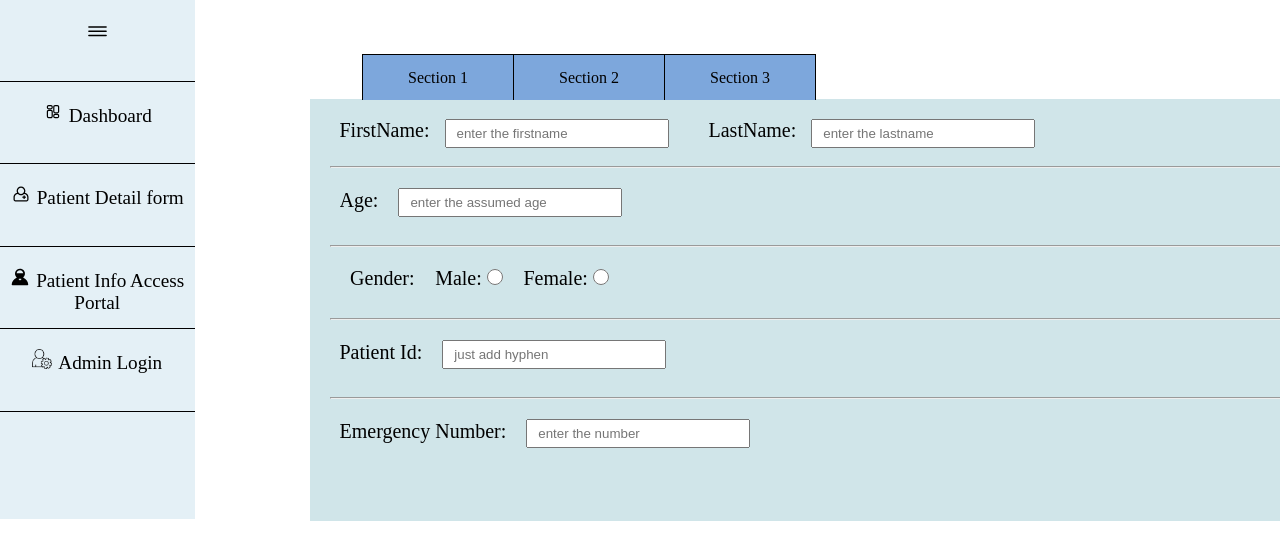
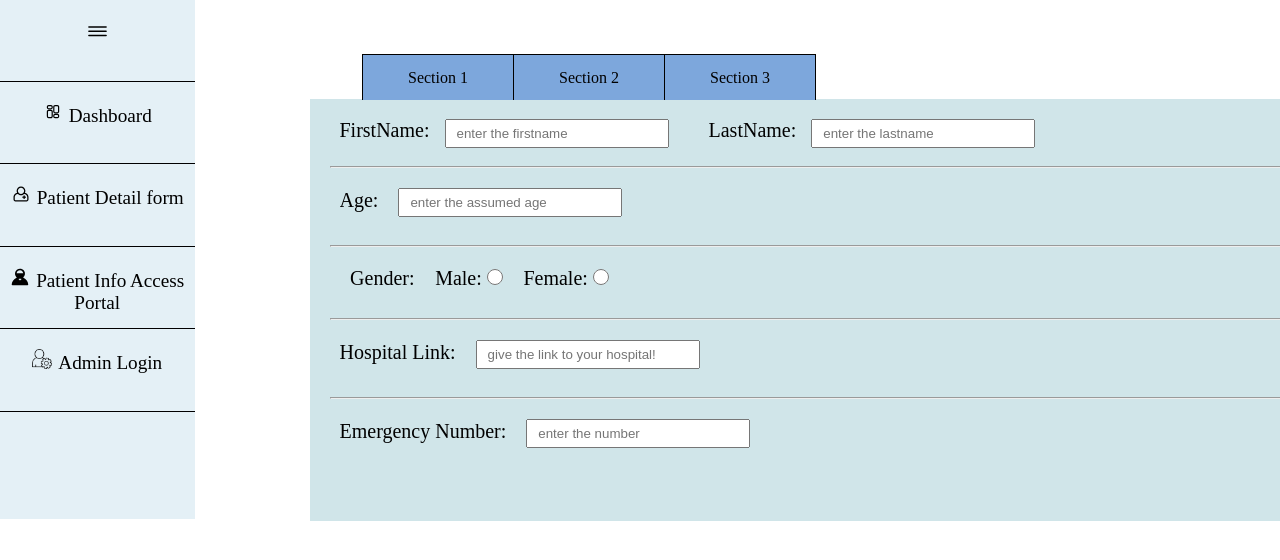
Before and after one commit to ashish-sonagara-2166/IDT, a Flask app: template templates/pateint_detail_form.html in a window 1280 px wide. Shown: the part 86-646 px from the top of the page. Run offline with Flask 3, Linux system fonts and the light colour scheme; the template is opened without the code that fills it, so the values that code supplies are empty.

Commit message:
navigaton link for hospital

```diff
--- a/database.py
+++ b/database.py
@@ -19,6 +19,7 @@ class Patient(base):
     fundRequired = Column(Integer,nullable=False)
     Urgency = Column(String, nullable=False)
     intialDiagnosis = Column(String, nullable=False)
+    hospitalLink = Column(String)
 
 base.metadata.create_all(engine)
 Session = sessionmaker(bind = engine)
--- a/main.py
+++ b/main.py
@@ -46,7 +46,7 @@ def submit_patient():
             "lastname" : request.form.get('lastname'),
             "age" : request.form.get('age'),
             "gender" : request.form.get('gender'),
-            # "patientId" : request.form.get('patientId'),
+            "hospitalLink" : request.form.get('hospital_link'),
             "emergencyNumber" : request.form.get('emergency_number'),
             "dateAndTime" : request.form.get('date_n_time'),
             "hospitalName" : request.form.get('hospital_name'),
--- a/templates/Familly_page.html
+++ b/templates/Familly_page.html
@@ -5,7 +5,7 @@
 {% block inner_style %}
     <style>
         #content_container {
-            margin-top: 80px;
+            margin-top: 50px;
             margin-left: 115px;
             height: 60%;
             width: 40%;
@@ -38,6 +38,10 @@
         <h3>Approx Funds Needed : {{pateint_data.fundRequired}}</h3>
         <h3>Urgency : {{pateint_data.Urgency}}</h3>
         <h3>Intial Diagnosis : {{pateint_data.intialDiagnosis}}</h3>
+        <h3>Hospital Navigation Link : </h3>
+        <Div style="width: 50px; height: 30px; background-color: rgb(255, 255, 255); border: 1px solid;margin: 10px; padding: 4px 4px 0px 8px;">
+            <a href="{{pateint_data.hospitalLink}}" target="_blank"> Link </a>
+        </Div>
     </div>
 {% endblock %}
 
--- a/templates/pateint_detail_form.html
+++ b/templates/pateint_detail_form.html
@@ -147,10 +147,10 @@
             <br>
             <hr>
             <div class="patient_id">
-                <label for="patientId" style="font-size: 20px;">Patient Id: </label>
-                <input type="text" id="patientId" name="patientId"
+                <label for="hospital_link" style="font-size: 20px;">Hospital Link: </label>
+                <input type="text" id="hospital_link" name="hospital_link"
                     style="height: 25px; width: 200px;margin: 0px 40px 0px 15px ;padding: 0px 10px;" required
-                    placeholder="just add hyphen">
+                    placeholder="give the link to your hospital!">
             </div>
             <br>
             <hr>
```
Also changed, not shown: hospital_database.db.
